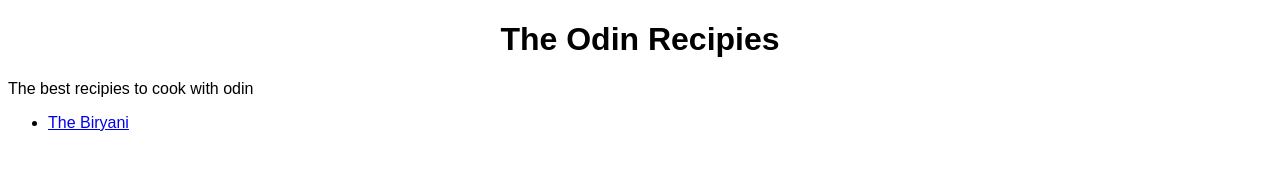
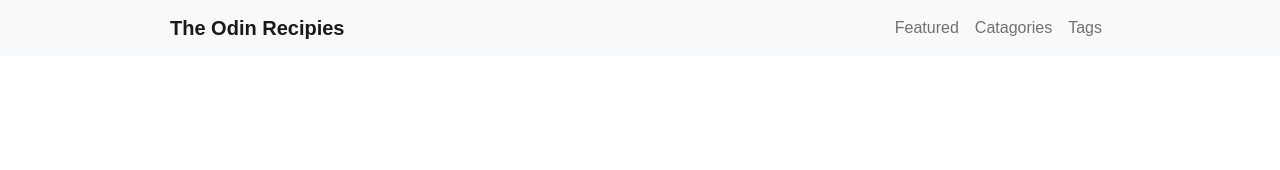
Before and after one commit to Adityakadali/odin-recipies, a plain HTML site: page index.html in a window 1280 px wide. Drawn offline with nearby package versions, Linux system fonts and the light colour scheme.

Commit message:
Added bootstap theme

```diff
--- a/index.html
+++ b/index.html
@@ -1,17 +1,36 @@
 <!DOCTYPE html>
 <html lang="en">
 <head>
-	<meta charset="utf-8">
-	<meta name="viewport" content="width=device-width, initial-scale=1">
-	<title>The Odin Recipies</title>
-	<link rel="stylesheet" type="text/css" href="main.css">
+	<meta charset="UTF-8">
+	<meta http-equiv="X-UA-Compatible" content="IE=edge">
+	<meta name="viewport" content="width=device-width, initial-scale=1.0">
+	<title>Odin Recipies</title>
+	<link rel="shortcut icon" href="/images/favicon.ico" type="image/x-icon">
+	<!-- Bootstrap CSS -->
+	<link href="https://cdn.jsdelivr.net/npm/bootstrap@5.1.3/dist/css/bootstrap.min.css" rel="stylesheet" integrity="sha384-1BmE4kWBq78iYhFldvKuhfTAU6auU8tT94WrHftjDbrCEXSU1oBoqyl2QvZ6jIW3" crossorigin="anonymous">
+	<link rel="stylesheet" href="styles.css">
 </head>
 <body>
-	<h1>The Odin Recipies</h1>
-	<p>The best recipies to cook with odin</p>
-	<ul>
-		<li><a href="biryani.html">The Biryani</a></li>
-	</ul>
+	<section class="header">
+		<nav class="navbar navbar-expand-sm navbar-light bg-light">
+			<div class="container d-flex justify-content-end">
+				<a href="#" class="navbar-brand fw-bold me-auto">The Odin Recipies</a>
+				<ul class="navbar-nav">
+					<li class="nav-item"><a href="#" class="nav-link">Featured</a></li>
+					<li class="nav-item"><a href="#" class="nav-link">Catagories</a></li>
+					<li class="nav-item"><a href="#" class="nav-link">Tags</a></li>
+				</ul>
+			</div>
+		</nav>
+	</section>
+	<section class="content">
+
+
+	</section>
+
+
+	<!-- Bootstrap JS -->
+	<script src="https://cdn.jsdelivr.net/npm/bootstrap@5.1.3/dist/js/bootstrap.bundle.min.js" integrity="sha384-ka7Sk0Gln4gmtz2MlQnikT1wXgYsOg+OMhuP+IlRH9sENBO0LRn5q+8nbTov4+1p" crossorigin="anonymous"></script>
 
 </body>
 </html>
--- a/main.css
+++ b/styles.css
@@ -13,4 +13,5 @@ img {
 
 .container {
 	padding: 0 100px 0 100px;
+	margin: 0 auto;
 }
```
Also changed, not shown: images/favicon.ico (added), recipies/biryani.html (renamed from biryani.html).
